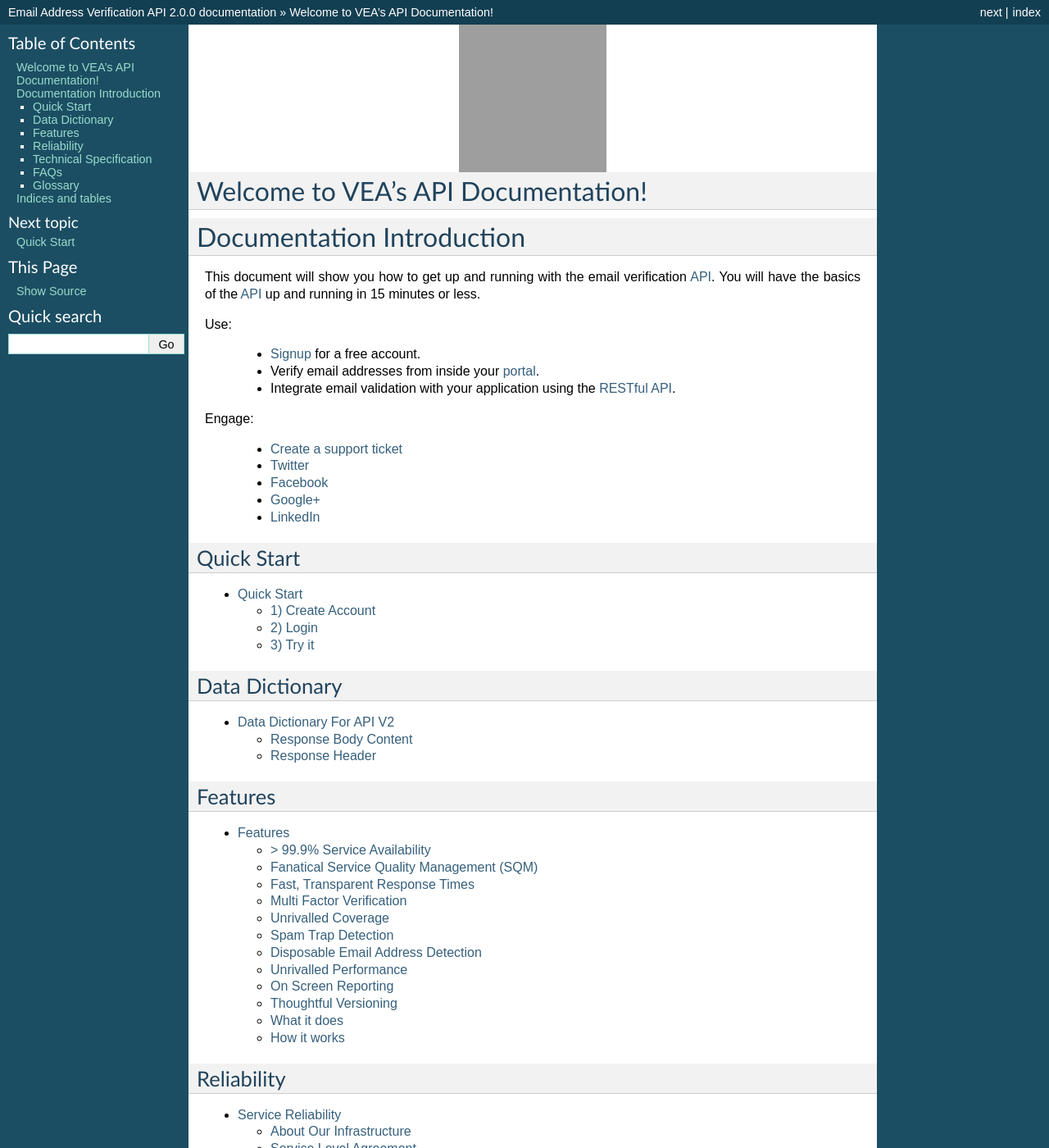
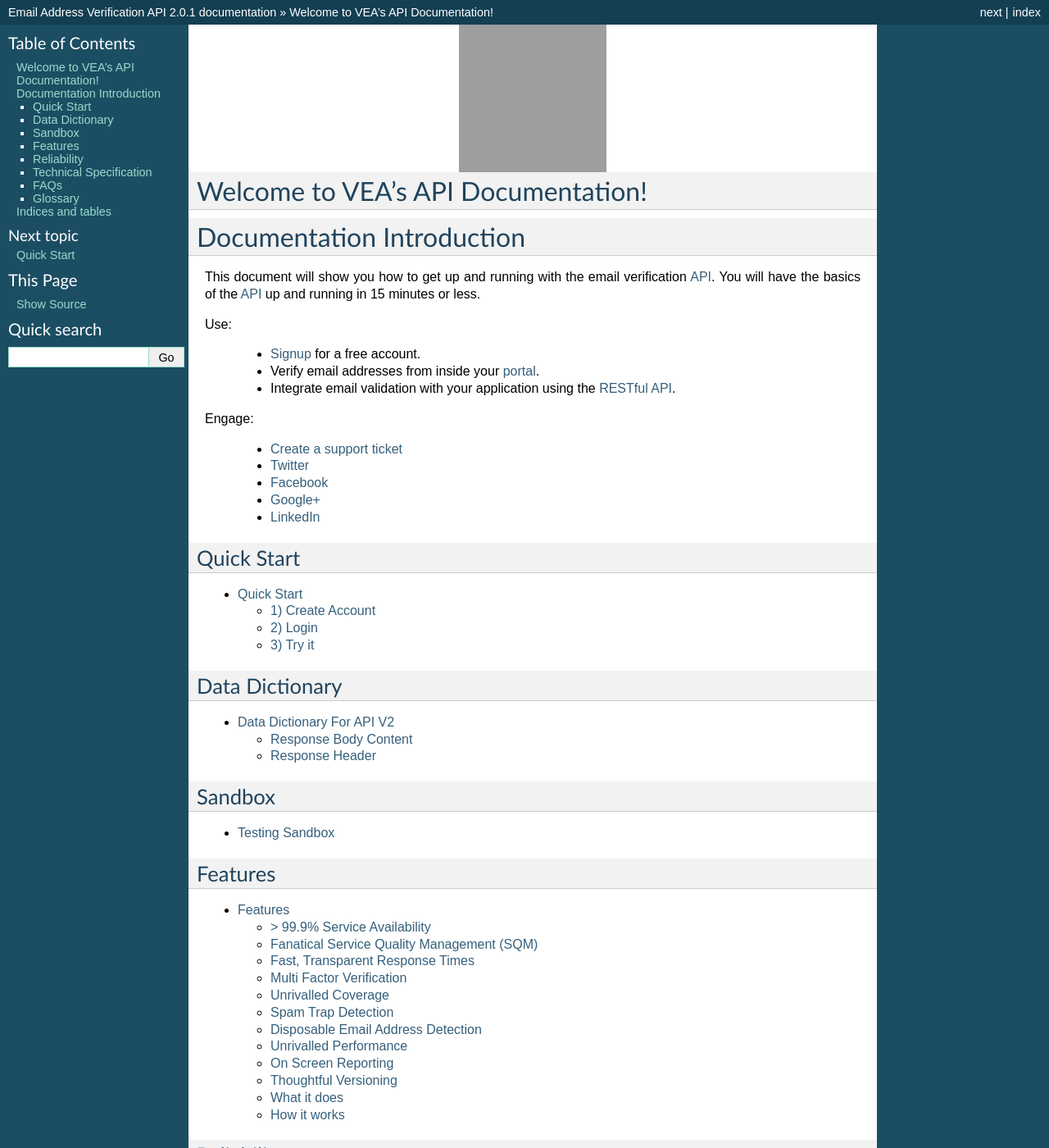
Before and after one commit to verifyemailaddress/email-verify-api-docs, a Sphinx documentation site: the page built from docs/index.rst, in a window 1280 px wide and 1400 px high. Shown: the whole window at 82% size. Built offline with Sphinx 7.4.7, drawn with Linux system fonts in a browser that asks for light colours; some of the changed text lies outside the part shown; grey boxes are pictures that could not be loaded.

Commit message:
Added sandbox.rst

```diff
--- a/docs/conf.py
+++ b/docs/conf.py
@@ -54,7 +54,7 @@
 # The short X.Y version.
 version = '2.0'
 # The full version, including alpha/beta/rc tags.
-release = '2.0.0'
+release = '2.0.1'
 
 # The language for content autogenerated by Sphinx. Refer to documentation
 # for a list of supported languages.
--- a/docs/index.rst
+++ b/docs/index.rst
@@ -53,6 +53,13 @@ Data Dictionary
 
 	data-dictionary
 
+Sandbox
+-------
+.. 	toctree::
+	:maxdepth: 2
+
+	sandbox
+
 Features
 --------
 
```
Also changed, not shown: docs/sandbox.rst (added, +11 -0 lines).
